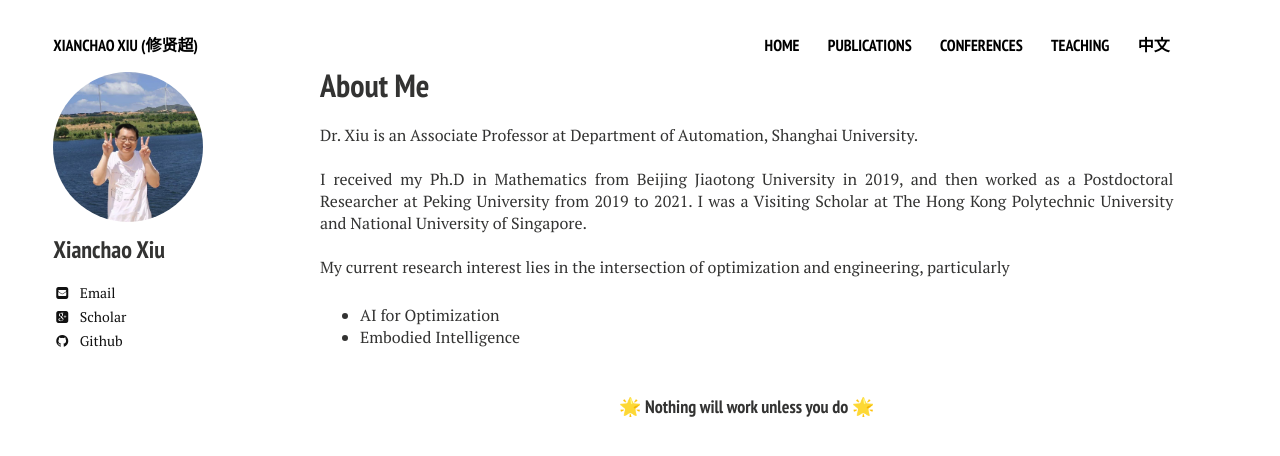
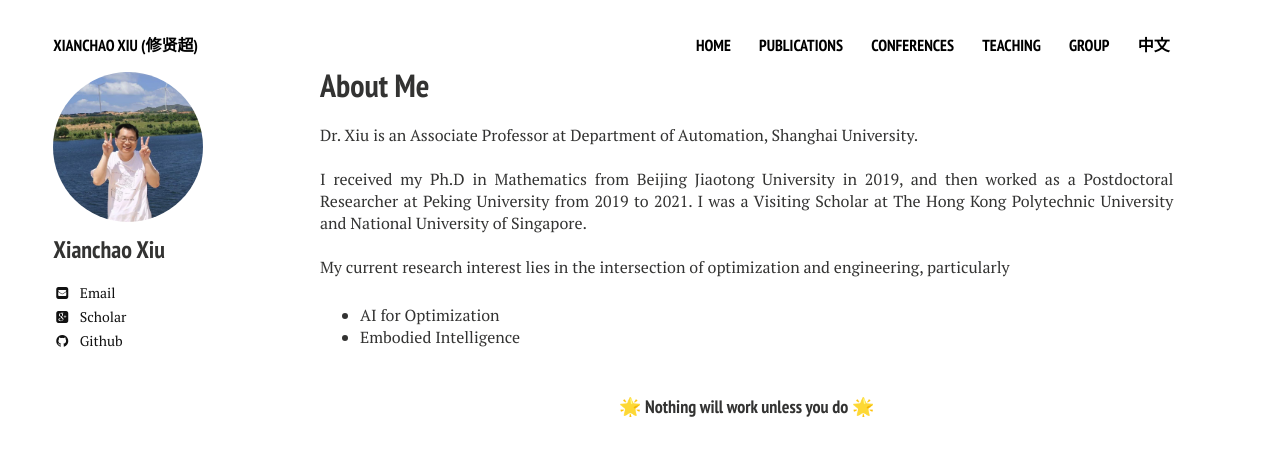
Before and after one commit to xianchaoxiu/xianchaoxiu.github.io, a Jekyll site: the page built from index.md, in a window 1280 px wide. Shown: the top 456 px of the page. Built offline with Jekyll 4.4.1, drawn with Linux system fonts in a browser that asks for light colours; nearby versions of some CDN libraries.

Commit message:
Update navigation.yml

```diff
--- a/_data/navigation.yml
+++ b/_data/navigation.yml
@@ -19,6 +19,9 @@
 - title: Teaching
   url: /teaching
 
+- title: Group
+  url: /group
+
 
 - title: 中文
   url: /chinese
```
